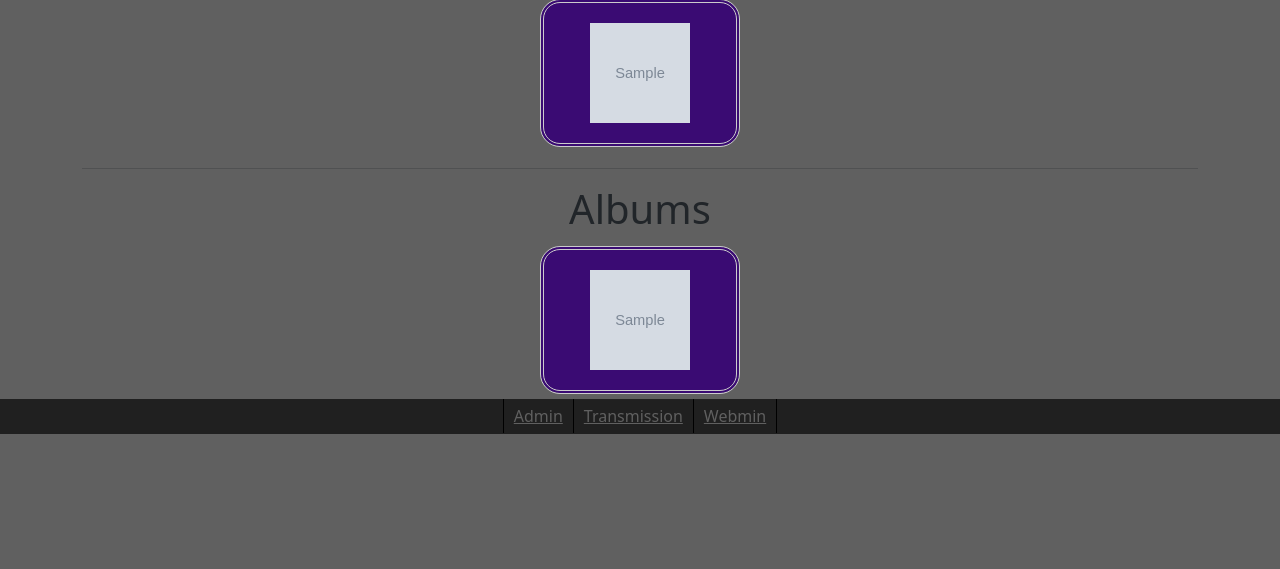
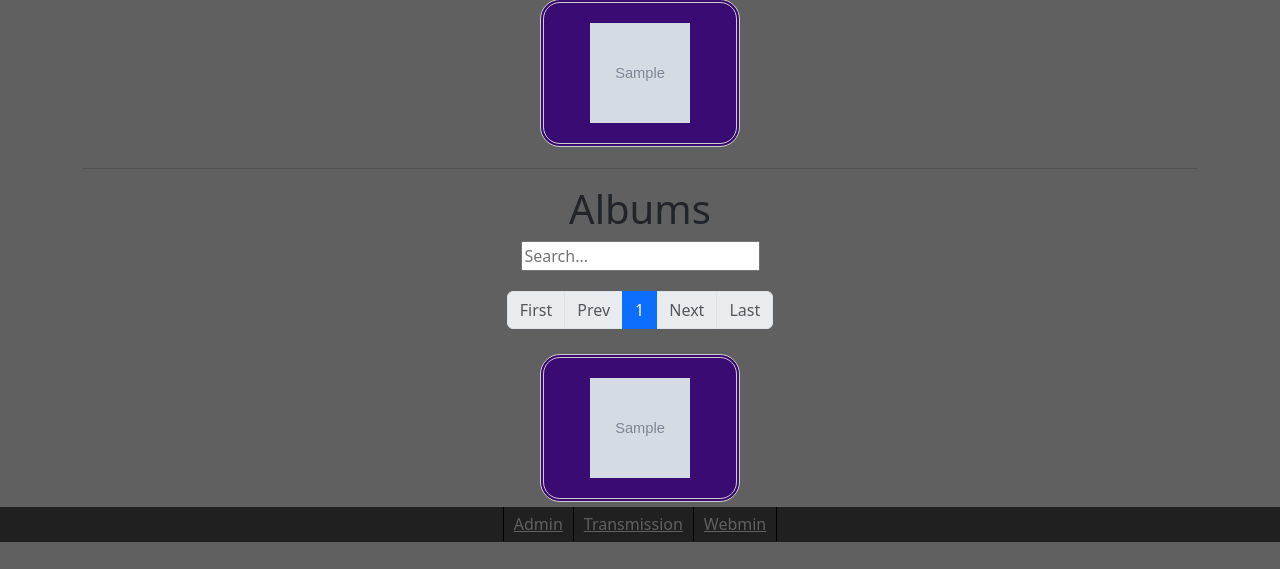
Before and after one commit to michimussato/JukeOroni, a Django app: template player/templates/player/albums.html in a window 1280 px wide. Shown: the part 199-768 px from the top of the page. Run offline with Django 3.2, Linux system fonts and the light colour scheme; the template is opened without the code that fills it: most values are stand-ins (such as "Sample title", 1, 10 or a date in 2020); grey boxes marked "Sample" are stand-in pictures; some libraries are stand-ins or nearby versions.

Commit message:
pagination

```diff
--- a/player/templates/player/albums.html
+++ b/player/templates/player/albums.html
@@ -15,20 +15,23 @@
     <hr>
         <div class="container">
             <h1>Albums</h1>
+        <form action="{% url 'search_albums' %}" method="get">
+          <input name="q" type="text" placeholder="Search...">
+        </form>
     <div class="container">
             <!-- Pagination -->
-            {% if is_paginated %}
+{#            {% if is_paginated %}#}
             <nav>
                 <ul class="pagination justify-content-center" style="margin:20px 0">
                 {% if page_obj.has_previous %}
                     <li class="page-item">
-                    <a class="page-link" href="?page=1">
+                    <a class="page-link" href="?page=1{% if request.GET.q %}&q={{ request.GET.q }}{% endif %}">
                         <span>First</span>
                     </a>
                     </li>
 
                     <li class="page-item">
-                    <a class="page-link" href="?page={{ page_obj.previous_page_number }}">
+                    <a class="page-link" href="?page={{ page_obj.previous_page_number }}{% if request.GET.q %}&q={{ request.GET.q }}{% endif %}">
                         <span>Prev</span>
                     </a>
                     </li>
@@ -47,18 +50,18 @@
 
                 {% for page in page_range %}
                     <li {% if page == page_obj.number %} class="active page-item" {% endif %}>
-                    <a class="page-link" href="?page={{ page }}">{{ page }}</a>
+                    <a class="page-link" href="?page={{ page }}{% if request.GET.q %}&q={{ request.GET.q }}{% endif %}">{{ page }}</a>
                     </li>
                 {% endfor %}
 
                 {% if page_obj.has_next %}
                     <li class="page-item">
-                    <a class="page-link" href="?page={{ page_obj.next_page_number }}">
+                    <a class="page-link" href="?page={{ page_obj.next_page_number }}{% if request.GET.q %}&q={{ request.GET.q }}{% endif %}">
                         <span>Next</span>
                     </a>
                     </li>
                     <li class="page-item">
-                    <a class="page-link" href="?page={{ page_obj.paginator.num_pages }}">
+                    <a class="page-link" href="?page={{ page_obj.paginator.num_pages }}{% if request.GET.q %}&q={{ request.GET.q }}{% endif %}">
                         <span>Last</span>
                     </a>
                     </li>
@@ -76,7 +79,7 @@
                 {% endif %}
                 </ul>
             </nav>
-            {% endif %}
+{#            {% endif %}#}
     </div>
 
             {% for album in page_obj %}
--- a/player/urls.py
+++ b/player/urls.py
@@ -55,6 +55,8 @@ urlpatterns = [
     path('meditationbox/albums/<int:album_id>/', AlbumView.play_album, name='player_play_album'),
     # path('podcastbox/albums/<int:album_id>/', JukeOroniView.play_album, name='player_play_album'),
     # path('audiobookbox/albums/<int:album_id>/', JukeOroniView.play_album, name='player_play_album'),
+    path('jukebox/albums/search/', AlbumView.as_view(), name='search_albums'),
+    path('meditationbox/albums/search/', AlbumView.as_view(), name='search_albums'),
     path('jukebox/albums/', AlbumView.as_view(), name='player_albums'),
     path('meditationbox/albums/', AlbumView.as_view(), name='player_albums'),
     # path('podcastbox/albums/', JukeOroniView.albums, name='player_albums'),
```
Also changed, not shown: player/admin.py (+6 -1 lines), player/views.py (+8 -4 lines).
